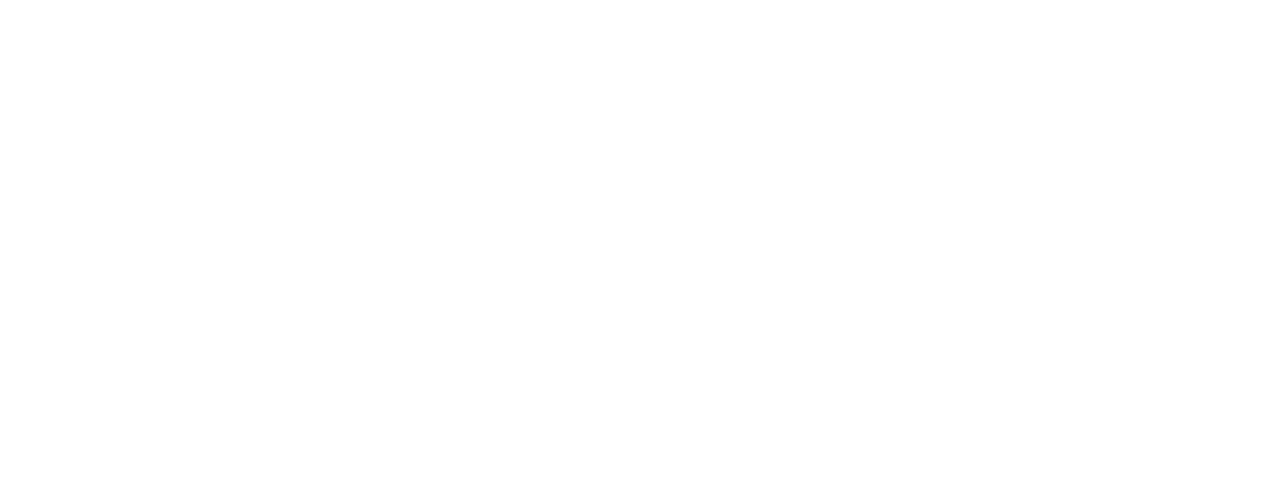
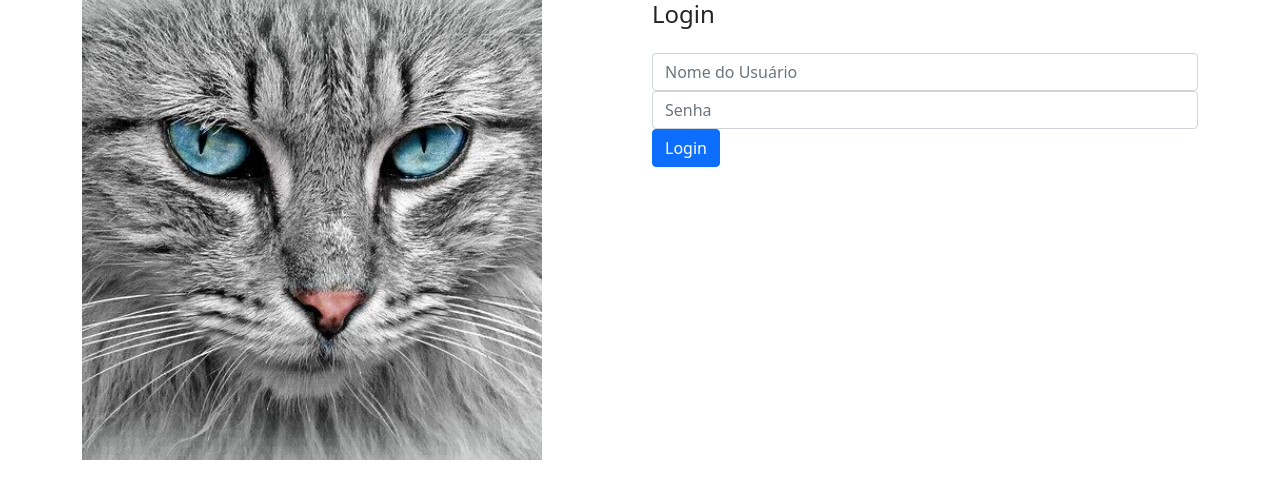
Before and after one commit to ErickBolorini/curso-angular-alura, an Angular app in the folder gatitobook/: page /home in a window 1280 px wide. Before the commit this address led to /. Shown: the top 498 px of the page. Built offline with nearby package versions, Linux system fonts and the light colour scheme.

Commit message:
fim da aula 1

```diff
--- a/gatitobook/src/app/app-routing.module.ts
+++ b/gatitobook/src/app/app-routing.module.ts
@@ -1,7 +1,18 @@
 import { NgModule } from '@angular/core';
 import { RouterModule, Routes } from '@angular/router';
 
-const routes: Routes = [];
+const routes: Routes = [
+  {
+    path: '',
+    pathMatch: 'full',
+    redirectTo: 'home'
+  },
+  {
+    path:'home',
+    loadChildren:() => import('./home/home.module').then((m) => m.HomeModule),
+
+  }
+];
 
 @NgModule({
   imports: [RouterModule.forRoot(routes)],
--- a/gatitobook/src/app/home/home-routing.module.ts
+++ b/gatitobook/src/app/home/home-routing.module.ts
@@ -1,7 +1,19 @@
+import { LoginComponent } from './login/login.component';
+import { platformBrowserDynamic } from '@angular/platform-browser-dynamic';
+import { HomeComponent } from './home.component';
 import { NgModule } from '@angular/core';
 import { RouterModule, Routes } from '@angular/router';
 
-const routes: Routes = [];
+const routes: Routes = [{
+  path: '',
+  component: HomeComponent,
+  children: [
+    {
+      path: '',
+      component: LoginComponent,
+    }
+  ]
+}];
 
 @NgModule({
   imports: [RouterModule.forChild(routes)],
--- a/gatitobook/src/app/home/home.component.html
+++ b/gatitobook/src/app/home/home.component.html
@@ -4,7 +4,7 @@
       <img class="img-fluid d-none d-sm-block" src="assets/img/home.jpg" alt="Imagem de um gato par as boas vindas">
     </div>
     <div class="col-md-6">
-      <h2>Bem Vindos</h2>
+      <router-outlet></router-outlet>
     </div>
   </div>
 </div>
--- a/gatitobook/src/app/home/home.module.ts
+++ b/gatitobook/src/app/home/home.module.ts
@@ -3,11 +3,13 @@
 
 import { HomeRoutingModule } from './home-routing.module';
 import { HomeComponent } from './home.component';
+import { LoginComponent } from './login/login.component';
 
 
 @NgModule({
   declarations: [
-    HomeComponent
+    HomeComponent,
+    LoginComponent
   ],
   imports: [
     CommonModule,
--- /dev/null
+++ b/gatitobook/src/app/home/login/login.component.html
@@ -0,0 +1,11 @@
+<h4 class="tex-center">Login</h4>
+<form class="form mt-4">
+  <div class="form-group">
+    <input type="text" class="form-control" placeholder="Nome do Usuário" />
+  </div>
+  <div class="form-group">
+    <input type="password" class="form-control" placeholder="Senha">
+  </div>
+
+  <button type="submit" class="btn btn-primary btn-block">Login</button>
+</form>
--- /dev/null
+++ b/gatitobook/src/app/home/login/login.component.ts
@@ -0,0 +1,15 @@
+import { Component, OnInit } from '@angular/core';
+
+@Component({
+  selector: 'app-login',
+  templateUrl: './login.component.html',
+  styleUrls: ['./login.component.css']
+})
+export class LoginComponent implements OnInit {
+
+  constructor() { }
+
+  ngOnInit(): void {
+  }
+
+}
```
Also changed, not shown: gatitobook/src/app/autenticacao/autenticacao.module.ts (added, +12 -0 lines), gatitobook/src/app/autenticacao/autenticacao.service.ts (added, +9 -0 lines), gatitobook/src/app/home/login/login.component.css (added), 2 other files (tests, documents, lock files or other folders).
